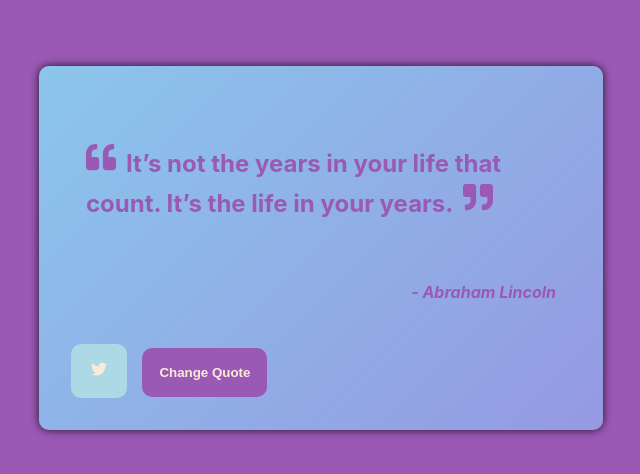
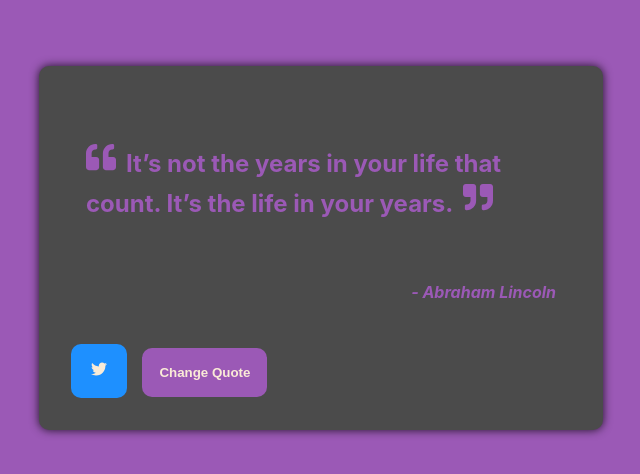
Before and after one commit to lilahmedina/quote-machine, a React (Vite) app: page / in a window 1280 px wide. Shown: the part 152-626 px from the top of the page, without its empty margins (319-959 px from the left). Built offline with nearby package versions, Linux system fonts and the light colour scheme.

Commit message:
playing with colors

```diff
--- a/index.html
+++ b/index.html
@@ -6,15 +6,13 @@
     <meta name="viewport" content="width=device-width, initial-scale=1.0" />
 
 
-    <script
-    src="https://cdn.freecodecamp.org/testable-projects-fcc/v1/bundle.js"
-    defer
-  ></script>
+
 
     <title>Random Quote Machine</title>
   </head>
   <body>
     <div id="root"></div>
+
     <script type="module" src="/src/main.tsx"></script>
   </body>
 </html>
--- a/package.json
+++ b/package.json
@@ -13,7 +13,7 @@
     "react": "^18.2.0",
     "react-dom": "^18.2.0",
     "react-icon": "^1.0.0",
-    "react-icons": "^5.0.1"
+    "react-icons": "^5.1.0"
   },
   "devDependencies": {
     "@types/react": "^18.2.66",
--- a/src/App.css
+++ b/src/App.css
@@ -16,7 +16,7 @@
   padding: 2rem;
   text-align: left;
   /*background-color: #444;*/
-  background-image: linear-gradient(135deg, #8BC6EC 0%, #9599E2 100%);
+  background: #4b4b4b;
   border-radius: 10px;
   box-shadow: 0 0 10px rgba(0, 0, 0, 0.8);
   color: antiquewhite;
--- a/src/App.tsx
+++ b/src/App.tsx
@@ -65,7 +65,7 @@ function App() {
         target='_blank'
         id="tweet-quote"
         style={{
-          backgroundColor: "lightblue",
+          backgroundColor: "dodgerblue",
           marginRight: "15px",
           transition,
         }} >
```
Also changed, not shown: 1 other file (tests, documents, lock files or other folders).
